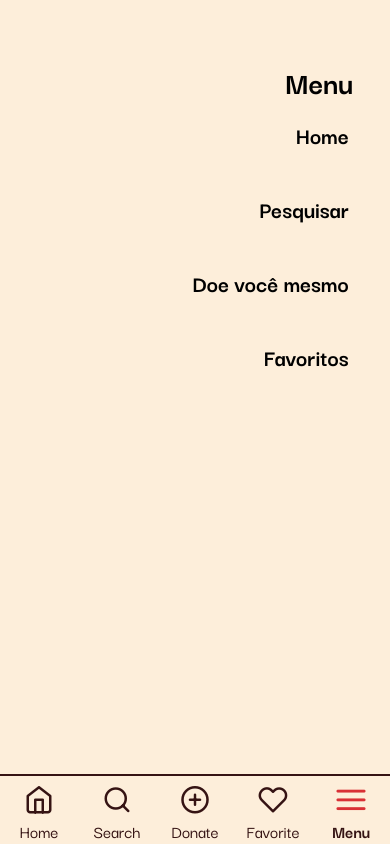
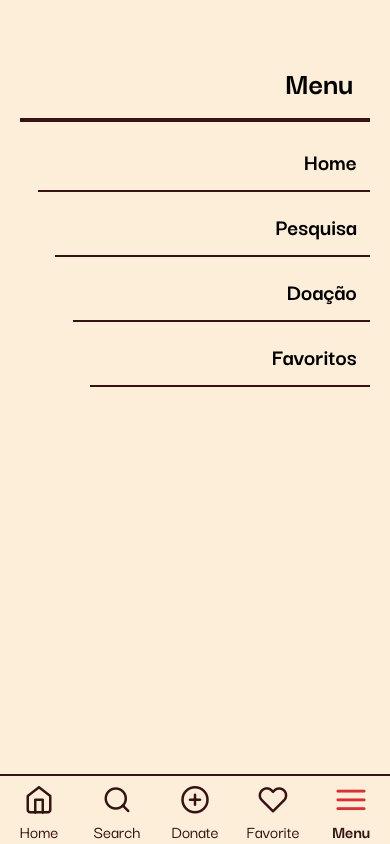
Before and after one commit to Tudo-De-Doacao/TudoDeDoacao, a React Native app: screen /Menu in a window 390 px wide. Built offline with nearby package versions, Linux system fonts and the light colour scheme.

Commit message:
style: Drawer style defined(borderWidth, padding, textBolder)

```diff
--- a/app.json
+++ b/app.json
@@ -1,7 +1,7 @@
 {
   "expo": {
     "name": "tudodedoacao",
-    "slug": "snack-ef33b655-1521-4734-81ae-f3125687c362",
+    "slug": "snack-52810044-e2f9-4bdc-b954-2b4fcfb07be7",
     "version": "1.0.0",
     "orientation": "portrait",
     "icon": "./assets/icon.png",
--- a/components/Drawer.js
+++ b/components/Drawer.js
@@ -1,12 +1,7 @@
-import React, { useRef } from 'react';
+import React, { useRef, useState } from 'react';
+
 import { useFocusEffect, useNavigation } from '@react-navigation/native';
-import {
-  View,
-  Text,
-  Animated,
-  Pressable,
-  Dimensions,
-} from 'react-native';
+import { View, Text, Animated, Pressable, Dimensions } from 'react-native';
 
 import styles from '../styles/index';
 import typog from '../styles/type';
@@ -27,32 +22,36 @@
     }, [slideAnim])
   );
 
+const [hoverOn, setHoverOn] = useState(false);
   return (
     <View style={styles.containerDrw}>
       <Animated.View
         style={[styles.drw, { transform: [{ translateX: slideAnim }] }]}>
         <View style={styles.drwCont}>
           <Text style={typog.drwTitle}> Menu </Text>
-          <View style={styles.drawerSeparator}>
-          <Pressable onPress={() => navigation.navigate('Home')}>
+              <View style={styles.separatorMenu} />
+          <Pressable
+          onPress={() => navigation.navigate('Home')}
+          onHoverOut = {() => setHoverOn(false)}
+          onHoverIn = {() =>setHoverOn(true)}
+          style={ hoverOn  ? { ...styles.separatorHome, borderBottomWidth: 3 }
+    : { ...styles.separatorHome }}>
             <Text style={typog.txtDrw}> Home </Text>
           </Pressable>
-          </View>
-          <View style={styles.drawerSeparator}>
-          <Pressable onPress={() => navigation.navigate('Search')}>
-            <Text style={typog.txtDrw}> Pesquisar </Text>
+
+          <Pressable
+          onPress={() => navigation.navigate('Search')}
+          style={styles.separatorSearch} >
+            <Text style={typog.txtDrw}> Pesquisa </Text>
           </Pressable>
-          </View>
-          <View style={styles.drawerSeparator}>
-          <Pressable onPress={() => navigation.navigate('Donate')}>
-            <Text style={typog.txtDrw}> Doe você mesmo </Text>
+          <Pressable onPress={() => navigation.navigate('Donate')}
+          style={styles.separatorDonate}>
+            <Text style={typog.txtDrw}> Doação </Text>
           </Pressable>
-          </View>
-          <View style={styles.drawerSeparator}>
-          <Pressable onPress={() => navigation.navigate('Favorite')}>
+          <Pressable onPress={() => navigation.navigate('Favorite')}
+          style={styles.separatorFavorite}>
             <Text style={typog.txtDrw}> Favoritos </Text>
           </Pressable>
-          </View>
         </View>
       </Animated.View>
     </View>
--- a/components/Header.js
+++ b/components/Header.js
@@ -1,22 +1,22 @@
-import { View, Text, StyleSheet, Image, TouchableOpacity } from 'react-native';
-import { Ionicons} from '@expo/vector-icons';
+import { View,  Image, Pressable } from 'react-native';
+import Icon from 'react-native-vector-icons/Feather';
 
 import H1 from "./H1";
+import styles from '../styles/index';
 
-function Header () {
+export default function Header () {
 return (
-<View>
+<View style={styles.headerBar}>
+<Pressable>
 <Image />
+</Pressable>
 <H1>
 Cabeçalho
 </H1>
 <View>
-<TouchableOpacity>
-<Ionicons  name = 'search' size={24} color='#351313' />
-</TouchableOpacity>
-<TouchableOpacity>
-
-</TouchableOpacity>
+<Pressable style={styles.iconHeader}>
+<Icon name = 'search' size={24} color='#351313' />
+</Pressable>
 
 </View>
 </View>
--- a/src/pages/donate.js
+++ b/src/pages/donate.js
@@ -9,7 +9,7 @@
   <>
    <ImageBackground
           source={require('../../assets/BGHome.png')}
-          style={styles.imagem}
+          style={styles.bgimagem}
           resizeMode = "cover"
         />
  <ScrollView contentContainerStyle={styles.scroll}>
--- a/src/pages/home.js
+++ b/src/pages/home.js
@@ -1,25 +1,23 @@
-import {ScrollView, View, ImageBackground } from 'react-native';
-
+import { ScrollView, View, ImageBackground } from 'react-native';
 
 import H1 from '../../components/H1';
+import Header from '../../components/Header';
+
 import styles from '../../styles/index';
-
 
 function HomeScreen() {
   return (
     <>
+    <Header/>
       <ImageBackground
         source={require('../../assets/BGHome.png')}
-          style={styles.imagem}
-          resizeMode = 'cover'
+        style={styles.bgimagem}
+        resizeMode="stretch"
       />
       <ScrollView contentContainerStyle={styles.scroll}>
         <View style={styles.bodyPrin}>
-<H1>
-Login
-</H1>
+          <H1>Login</H1>
         </View>
-
       </ScrollView>
     </>
   );
--- a/src/pages/login.js
+++ b/src/pages/login.js
@@ -10,7 +10,7 @@
   <>
    <ImageBackground
           source={require('../../assets/BGHome.png')}
-
+          style={styles.bgimagem}
           resizeMode = "cover"
         />
  <ScrollView contentContainerStyle={styles.scroll}>
--- a/src/pages/search.js
+++ b/src/pages/search.js
@@ -9,7 +9,7 @@
   <>
    <ImageBackground
           source={require('../../assets/BGHome.png')}
-          style={styles.imagem}
+          style={styles.bgimagem}
           resizeMode = "cover"
         />
  <ScrollView contentContainerStyle={styles.scroll}>
--- a/styles/index.ts
+++ b/styles/index.ts
@@ -11,7 +11,7 @@
     backgroundColor: colors.background,
     elevation: 10,
     position: 'absolute',
-    paddingTop: 5,
+    paddingTop: 25,
   },
  iconTab :
   {
@@ -20,9 +20,27 @@
     gap : 5,
     paddingBottom: 10,
  },
+ headerBar:
+ {
+    height: 70,
+    backgroundColor: colors.background,
+    elevation: 10,
+    position: 'relative',
+    padding: 5,
+    flexDirection: 'row',
+    justifyContent: 'flex-start'
+ },
+ iconHeader :
+  {
+  position: 'relative',
+  margin: 10,
+  paddignTop: 25,
+  paddingBottom: 25,
+ },
+
  scroll:
  {
-    paddingBottom: 10,
+    paddingBottom: 25,
  },
   sideBar:
   {
@@ -86,10 +104,46 @@
       },
   drwCont: {
     flex: 1,
-  drawerSeparator: {
-    borderWidth: 1,
-    borderColor : colors.marker,
-  }
+  },
+  separatorMenu: {
+    width: '100%',
+    borderBottomWidth: 4,
+    borderBottomColor: colors.marker,
+    borderStyle: 'solid',
+    marginVertical: 10,
+    alignSelf: 'flex-end',
+  },
+  separatorHome: {
+    borderBottomWidth: 2,
+    borderBottomColor: colors.marker,
+    borderStyle: 'solid',
+    marginVertical: 5,
+    width: '95%',
+    alignSelf: 'flex-end',
+  },
+  separatorSearch: {
+    borderBottomWidth: 2,
+    borderBottomColor: colors.marker,
+    borderStyle: 'solid',
+    marginVertical: 5,
+    width: '90%',
+    alignSelf: 'flex-end',
+  },
+  separatorDonate: {
+    borderBottomWidth: 2,
+    borderBottomColor: colors.marker,
+    borderStyle: 'solid',
+    marginVertical: 5,
+    width: '85%',
+    alignSelf: 'flex-end',
+  },
+  separatorFavorite: {
+    borderBottomWidth: 2,
+    borderBottomColor: colors.marker,
+    borderStyle: 'solid',
+    marginVertical: 5,
+    width: '80%',
+    alignSelf: 'flex-end',
   },
 }
 );
--- a/styles/type.ts
+++ b/styles/type.ts
@@ -44,11 +44,12 @@
     fontWeight: 'bolder',
     fontFamily: 'DGrotesque',
     alignSelf: 'flex-end',
+    marginBottom: 5,
            },
   txtDrw: {
-    padding: 16,
+    padding: 8,
     fontSize: 24,
-    marginBottom : 10,
+    marginBottom : 5,
     textAlign: 'right',
     fontWeight: 'bold',
     fontFamily: 'DGrotesque',
```
Also changed, not shown: App.js (line endings or trailing spaces). Lines whose indentation alone changed are shown as unchanged.
